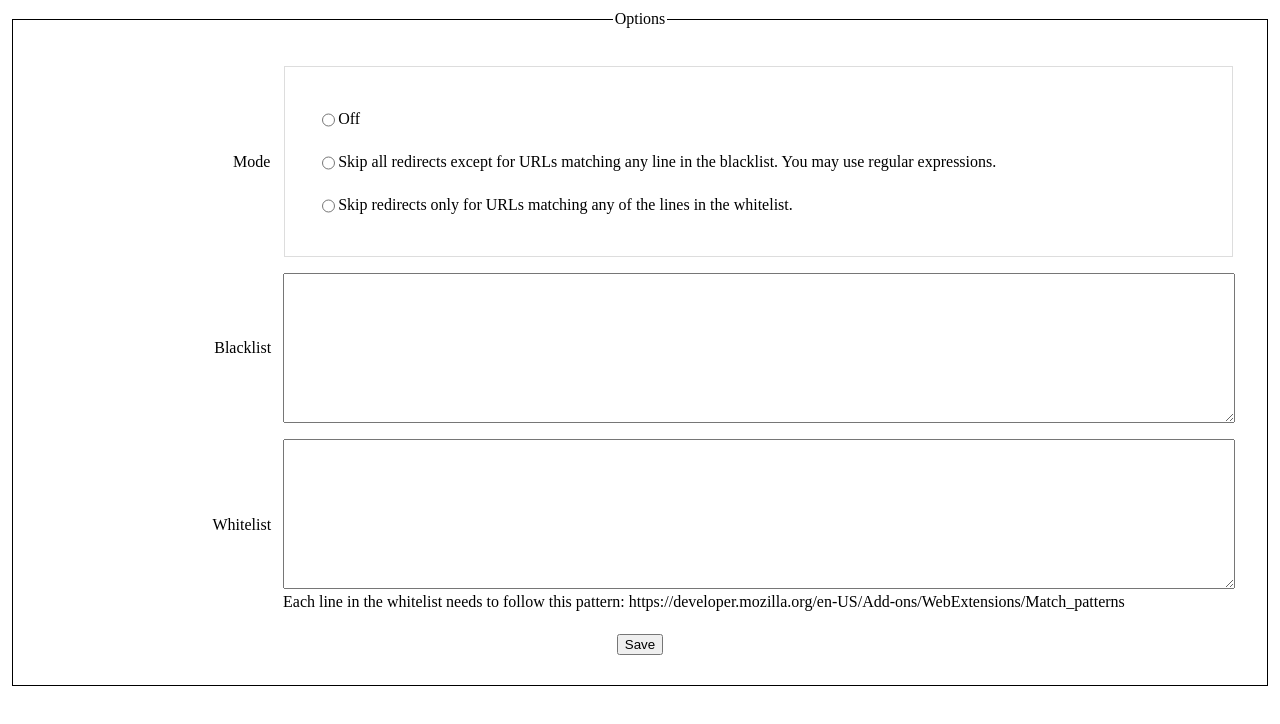
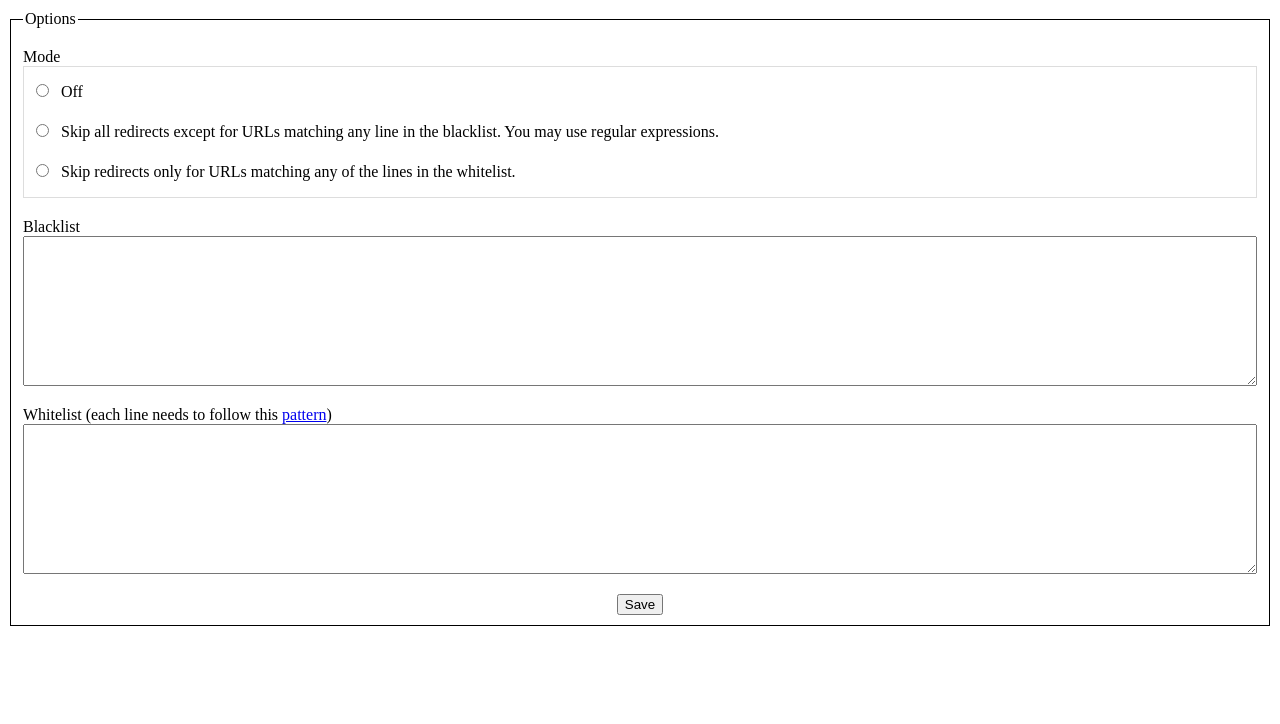
Before and after one commit to sblask-webextensions/webextension-skip-redirect, a browser extension: page options/options.html in a window 1280 px wide. Drawn offline with Linux system fonts and the light colour scheme.

Commit message:
Improve options html and css

```diff
--- a/options/options.css
+++ b/options/options.css
@@ -1,71 +1,44 @@
 * {
     box-sizing: border-box;
+    margin: 0;
 }
 body {
-    margin: 0;
-    min-width: 600px;
     padding: 10px;
-    text-align: center;
 }
 fieldset {
     border: 1px solid;
-    padding: 30px;
-    text-align: center;
+    display: flex;
+    flex-direction: column;
+    padding-top: 0;
+    width: 100%;
 }
-label {
-    float: left;
-    line-height: 24px;
-    min-height: 24px;
-    padding-right: 1%;
-    text-align: right;
-    width: 20%;
-    vertical-align: top;
+form > fieldset > *:nth-child(even) {
+    margin-top: 20px;
 }
-input[type=checkbox] {
-    margin: 1px 0 0;
+fieldset fieldset {
+    border-color: #DDDDDD;
 }
-input[type=radio] {
-    float: left;
+fieldset fieldset label,
+fieldset fieldset .box-wrapper {
+    margin-top: 10px;
 }
-input[type=submit] {
-    margin-top: 15px;
-}
-input:not([type=submit]) {
-    height: 24px;
+input[type=text],
+input[type=number] {
+    width: 100%;
 }
 textarea {
     height: 150px;
     padding: 3px;
-}
-.wrapper {
-    align-items: center;
-    clear: both;
-    display: flex;
-    flex-direction: row;
-    height: auto;
-    padding: 8px 2px;
-    text-align: left;
-}
-.wrapper .container {
-    width: 80%;
-}
-.option {
-    width: 80%;
-}
-.container .option {
     width: 100%;
 }
-fieldset fieldset {
-    width: 80%;
-    border-color: #DDDDDD;
+.box-wrapper {
+    line-height: 30px;
+    margin-top: 5px;
 }
-fieldset fieldset label {
-    width: 25%;
+.box-wrapper > label {
+    display: block;
+    margin: -30px 0 0 25px;
 }
-fieldset fieldset label.radio {
-    text-align: left;
-    width: 85%;
+.controls {
+    text-align: center;
 }
-fieldset fieldset .option {
-    width: 75%;
-}
--- a/options/options.html
+++ b/options/options.html
@@ -9,14 +9,15 @@
         <form>
             <fieldset>
                 <legend>Options</legend>
-                <div class="wrapper">
                 <label for="mode">Mode</label>
                 <fieldset id="mode">
-                        <div class="wrapper">
+                    <div class="box-wrapper">
                         <input type="radio" name="mode" id="modeOff" value="off">
-                            <label class="radio" for="modeOff">Off</label>
+                        <label class="radio" for="modeOff">
+                            Off
+                        </label>
                     </div>
-                        <div class="wrapper">
+                    <div class="box-wrapper">
                         <input type="radio" name="mode" id="modeBlacklist"value="blacklist">
                         <label class="radio" for="modeBlacklist">
                             Skip all redirects except for URLs matching any
@@ -24,7 +25,7 @@
                             expressions.
                         </label>
                     </div>
-                        <div class="wrapper">
+                    <div class="box-wrapper">
                         <input type="radio" name="mode" id="modeWhitelist"value="whitelist">
                         <label class="radio" for="modeWhitelist">
                             Skip redirects only for URLs matching any of
@@ -32,22 +33,18 @@
                         </label>
                     </div>
                 </fieldset>
+                <label for="blacklist">
+                    Blacklist
+                </label>
+                <textarea id="blacklist" class="option"></textarea>
+                <label for="whitelist">
+                    Whitelist (each line needs to follow this
+                    <a href="https://developer.mozilla.org/en-US/Add-ons/WebExtensions/Match_patterns">pattern</a>)
+                </label>
+                <textarea id="whitelist" class="option"></textarea>
+                <div class="controls">
+                    <input type="submit" value="Save">
                 </div>
-                <div class="wrapper">
-                    <label for="blacklist">Blacklist</label>
-                    <textarea id="blacklist" class="option"></textarea>
-                </div>
-                <div class="wrapper">
-                    <label for="whitelist">Whitelist</label>
-                    <div class="container">
-                        <textarea id="whitelist" class="option"></textarea>
-                        <div>
-                            Each line in the whitelist needs to follow this pattern:
-                            https://developer.mozilla.org/en-US/Add-ons/WebExtensions/Match_patterns
-                        </div>
-                    </div>
-                </div>
-                <input type="submit" value="Save">
             </fieldset>
         </form>
         <script src="../browser-polyfill.js"></script>
```
Lines whose indentation alone changed are shown as unchanged.
